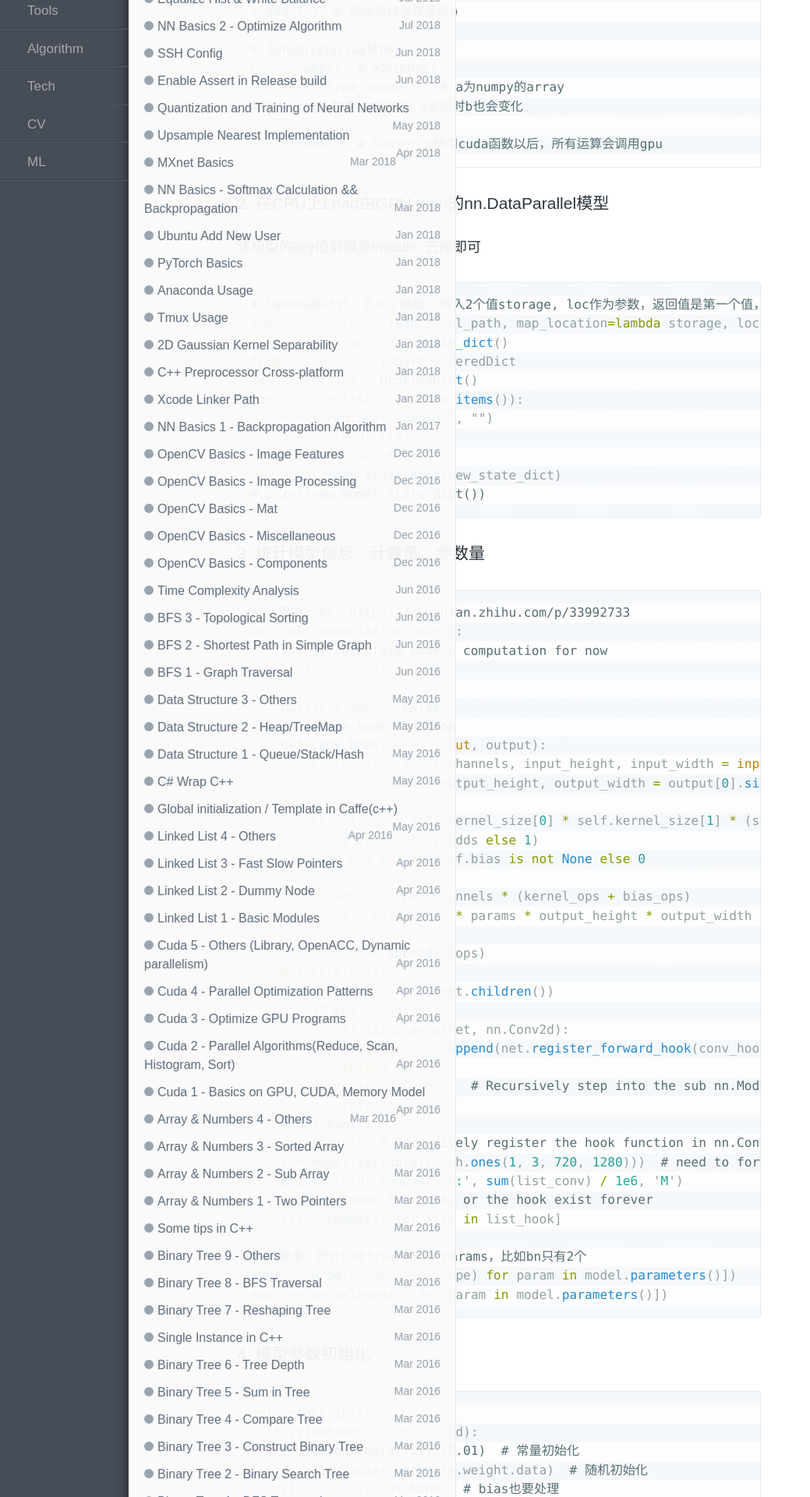
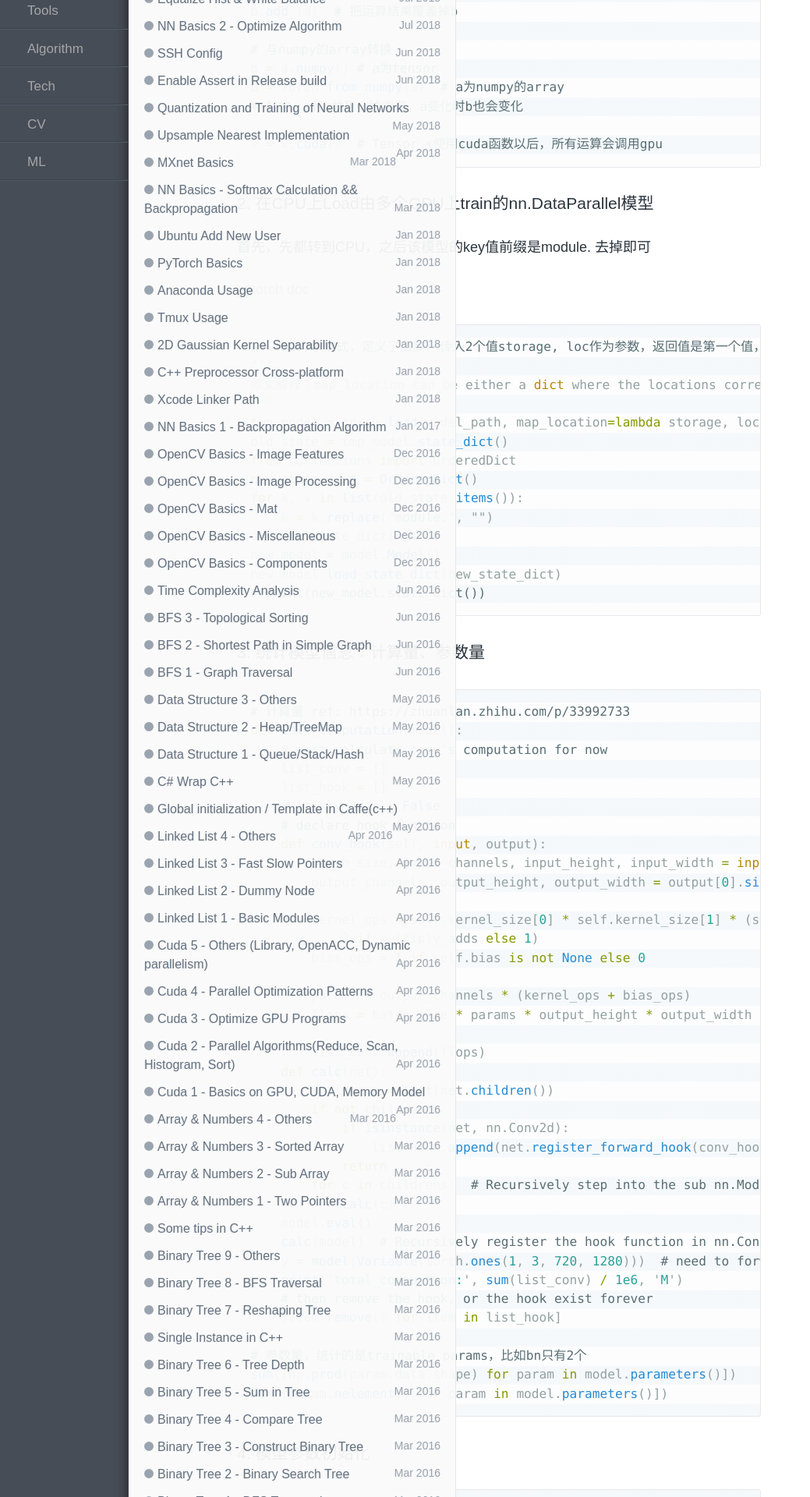
Before and after one commit to wykvictor/wykvictor.github.io, a Jekyll site: the page built from _posts/Machine-Learning/2018-01-29-PyTorch-Basics.md, in a window 1280 px wide. Shown: the part 397-2317 px from the top of the page at 78% size, without its empty margins (0-1039 px from the left). Built offline with Jekyll 4.4.1, drawn with Linux system fonts in a browser that asks for light colours; comment, search, counter and statistics services are not loaded.

Commit message:
update pyTorch load models

```diff
--- a/_posts/Machine-Learning/2018-01-29-PyTorch-Basics.md
+++ b/_posts/Machine-Learning/2018-01-29-PyTorch-Basics.md
@@ -30,10 +30,15 @@
 x = x.cuda()  # Tensor x使用cuda函数以后，所有运算会调用gpu
 {% endhighlight %}
 
-### 2. 在CPU上Load由GPU train的nn.DataParallel模型
-该模型的key值前缀是module. 去掉即可
+### 2. 在CPU上Load由多个GPU上train的nn.DataParallel模型
+首先，先都转到CPU，之后该模型的key值前缀是module. 去掉即可
+
+[pytorch doc](https://pytorch.org/docs/master/torch.html?highlight=load#torch.load)
 {% highlight Python %}
 # lambda表达式，定义了函数: 传入2个值storage, loc作为参数，返回值是第一个值，就是cpu上的原始的序列化的位置
+‘’‘
+原文解释：map_location can be either a dict where the locations corresponding to keys are remaped to their values. Alternatively, we support passing in a function, that will get a CPU storage and its serialized location, and it should return some storage that will replace the CPU one. If you just want to load everything onto the CPU, you can just return the first arugment, but you could do some more crazy stuff like sending all CUDA tensors to the next GPU, by parsing out the original device from the loc argument.
+’‘’
 tmp_model = torch.load(model_path, map_location=lambda storage, loc: storage)
 old_state = tmp_model.state_dict()
 from collections import OrderedDict
@@ -45,7 +50,6 @@
 new_model.load_state_dict(new_state_dict)
 # print(new_model.state_dict())
 {% endhighlight %}
-
 
 ### 3. 统计模型信息：计算量、参数量
 {% highlight Python %}
```
